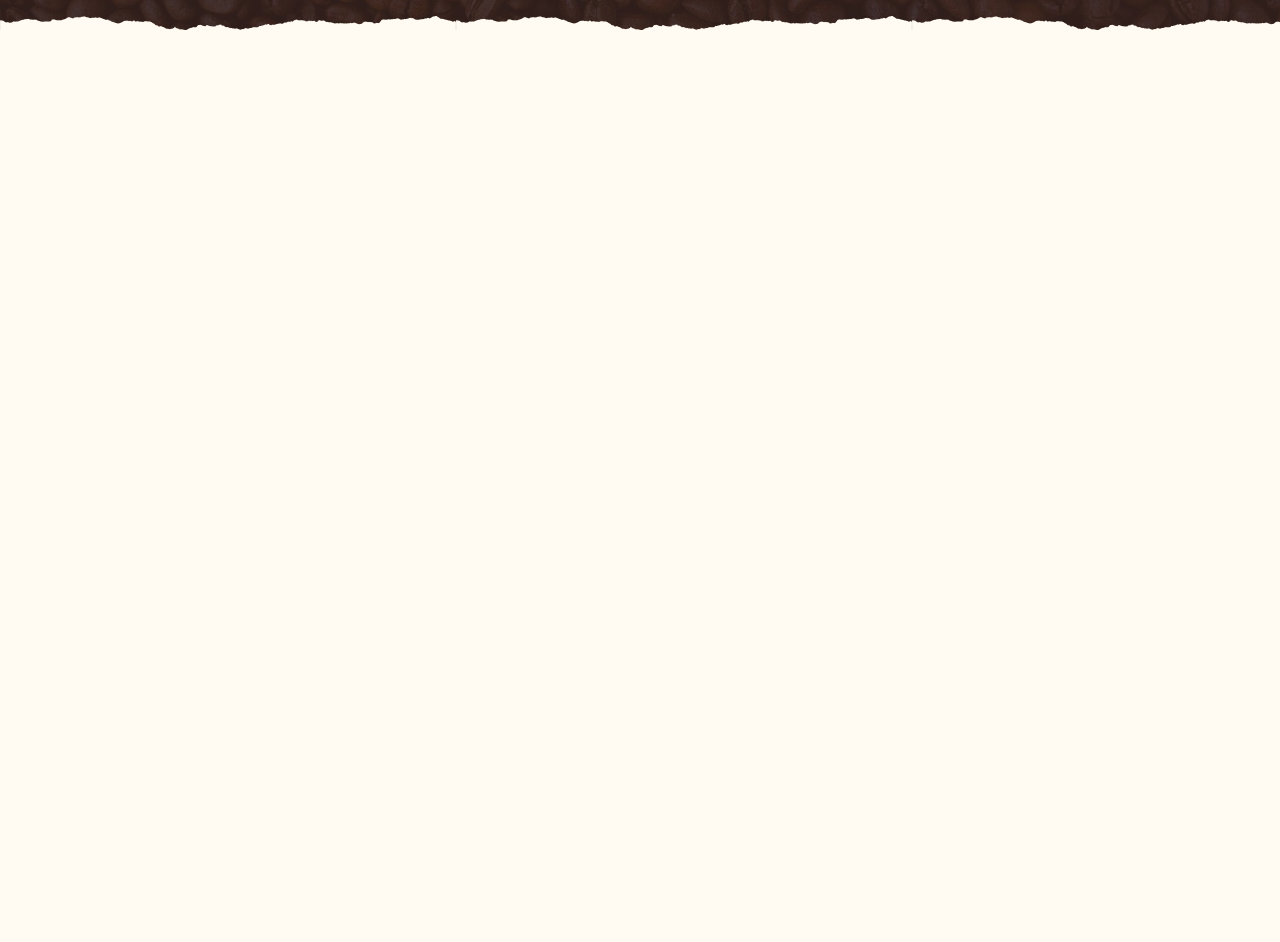
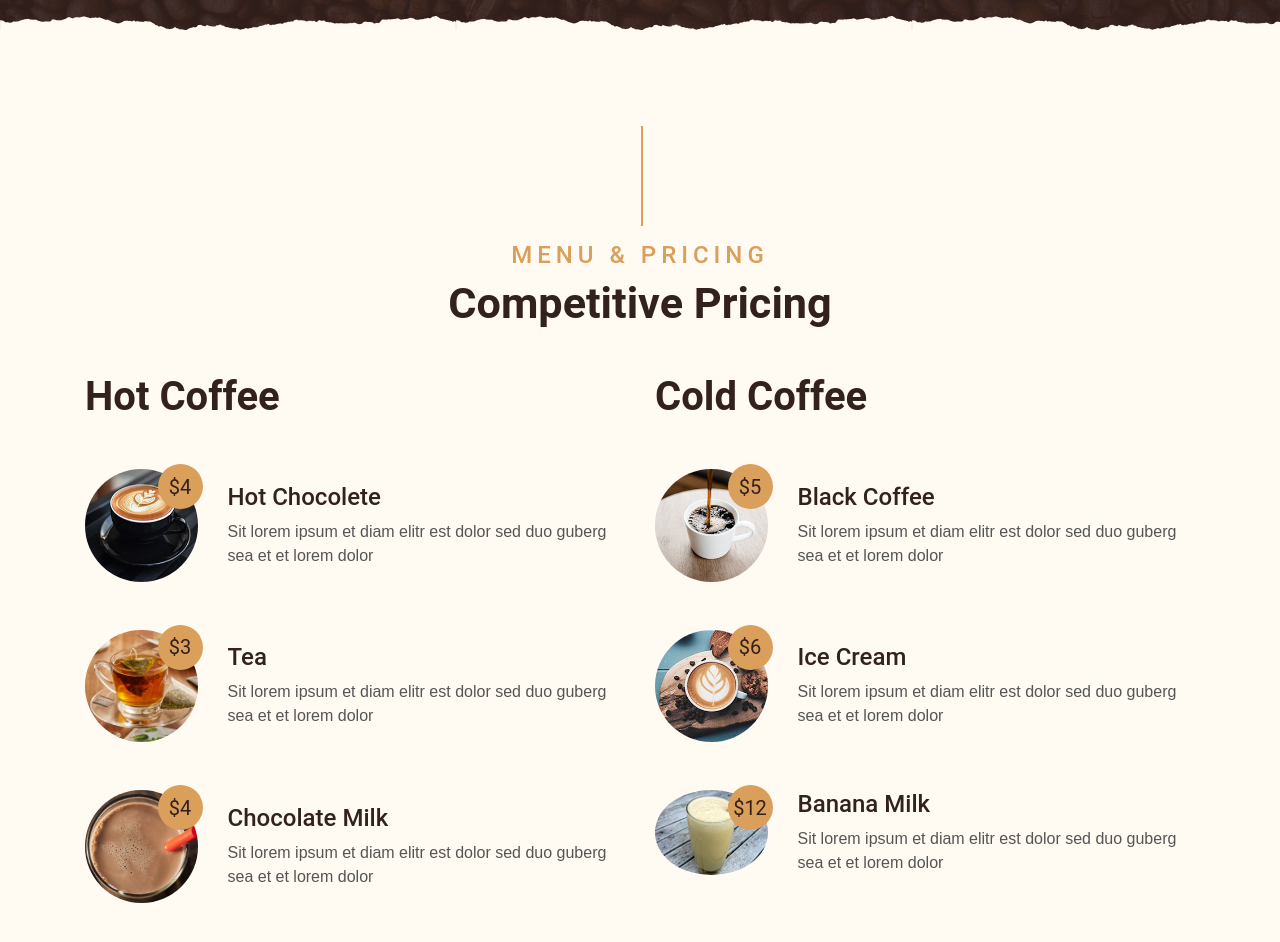
Before and after one commit to AmirAliAzimloo/SSR-SSG-Next13-Pages, a Next.js app: page / in a window 1280 px wide. Shown: the part 2985-3927 px from the top of the page. Before the commit the page ends 3063 px from the top, so only its background shows below. Built offline with nearby package versions, Linux system fonts and the light colour scheme; data requests are answered from the project's data file.

Commit message:
menu & online reserve completed

```diff
--- a/components/modules/Card/Card.tsx
+++ b/components/modules/Card/Card.tsx
@@ -1,7 +1,25 @@
 import React from "react";
 
-function Card() {
-  return <div>Card</div>;
+interface CardProps {
+  title:string;
+desc:string;
+price:number;
+img:string;
+}
+
+function Card({ title, desc, price, img }:CardProps) {
+  return (
+    <div className="row align-items-center mb-5">
+      <div className="col-4 col-sm-3">
+        <img className="w-100 rounded-circle mb-3 mb-sm-0" src={img} alt="" />
+        <h5 className="menu-price">${price}</h5>
+      </div>
+      <div className="col-8 col-sm-9">
+        <h4>{title}</h4>
+        <p className="m-0">{desc}</p>
+      </div>
+    </div>
+  );
 }
 
 export default Card;
--- a/components/templates/Index/Menu.tsx
+++ b/components/templates/Index/Menu.tsx
@@ -1,7 +1,51 @@
+import Card from "@/components/modules/Card/Card";
+import { MenuTypes } from "@/types/serverTypes";
 import React from "react";
 
-function Menu() {
-  return <div>Menu</div>;
+interface MenuProps{
+  data:MenuTypes[]
+}
+
+function Menu({ data }:MenuProps) {
+  console.log("Menu =>", data);
+
+  return (
+    <div className="container-fluid pt-5">
+      <div className="container">
+        <div className="section-title">
+          <h4
+            className="text-primary text-uppercase"
+            style={{ letterSpacing: "5px" }}
+          >
+            Menu &amp; Pricing
+          </h4>
+          <h1 className="display-4">Competitive Pricing</h1>
+        </div>
+        <div className="row">
+          <div className="col-lg-6">
+            <h1 className="mb-5">Hot Coffee</h1>
+
+            {data
+              .filter((item) => item.type === "hot")
+              .slice(0, 3)
+              .map((item) => (
+                <Card {...item} />
+              ))}
+          </div>
+
+          <div className="col-lg-6">
+            <h1 className="mb-5">Cold Coffee</h1>
+            {data
+              .filter((item) => item.type === "cold")
+              .slice(0, 3)
+              .map((item) => (
+                <Card {...item} />
+              ))}
+          </div>
+        </div>
+      </div>
+    </div>
+  );
 }
 
 export default Menu;
--- a/pages/index.tsx
+++ b/pages/index.tsx
@@ -1,13 +1,15 @@
 import About from "@/components/templates/Index/About";
+import Menu from "@/components/templates/Index/Menu";
 import Offer from "@/components/templates/Index/Offer";
 import Services from "@/components/templates/Index/Services";
 import Slider from "@/components/templates/Index/Slider";
-import { ServicesTypes } from "@/types/serverTypes";
+import { MenuTypes, ServicesTypes } from "@/types/serverTypes";
 import React from "react";
 
 interface IndexProps {
   data: {
-    services: ServicesTypes[];
+    services: ServicesTypes[],
+    menu: MenuTypes[],
   };
 }
 
@@ -19,6 +21,7 @@ const Index: React.FC<IndexProps> = ({ data }) => {
       <About />
       <Services services={data.services}/>
       <Offer/>
+      <Menu  data={data.menu} />
     </>
   );
 };
@@ -27,10 +30,14 @@ export async function getStaticProps(context:any){
   const res = await fetch("http://localhost:4000/services");
   const services:ServicesTypes[] = await res.json();
 
+  const menuResponse = await fetch("http://localhost:4000/menu");
+  const menuData: MenuTypes[] = await menuResponse.json();
+
   return {
     props:{
       data:{
-        services
+        services,
+        menu: menuData,
       }
     },
     revalidate: 60 * 60 * 12
```
Also changed, not shown: types/serverTypes.ts (+11 -0 lines).
